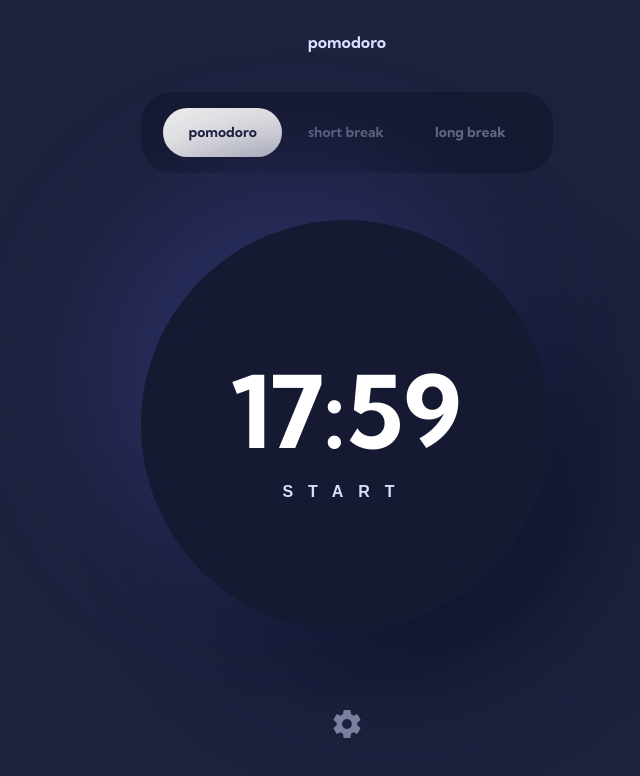
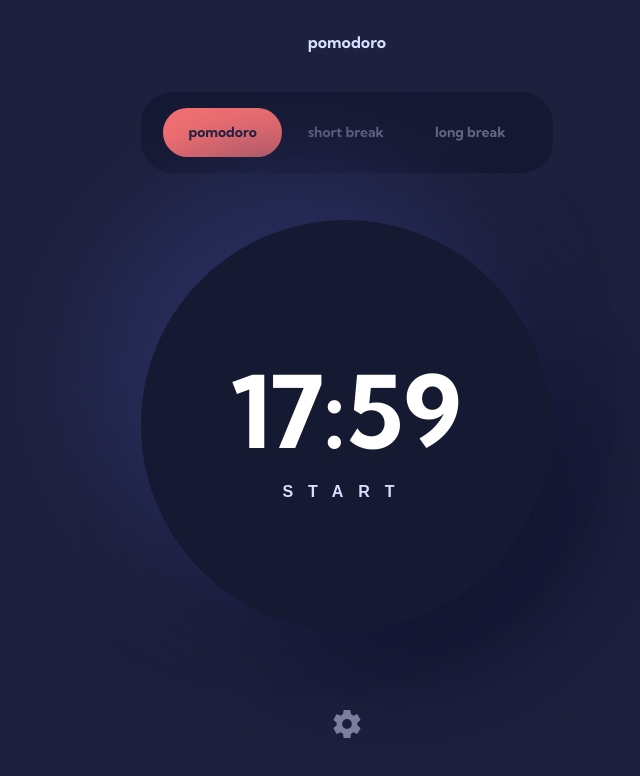
Before and after one commit to olaide-hok/pomodoro-app, a Next.js app: page / in a window 1280 px wide. Shown: the top 776 px of the page, without its empty margins (293-933 px from the left). Built offline with nearby package versions, Linux system fonts and the light colour scheme.

Commit message:
recieve props and render dynamic font-family and bg color.

```diff
--- a/components/TimerTabs.tsx
+++ b/components/TimerTabs.tsx
@@ -4,7 +4,7 @@ type TabTypeOption = {
     id: string;
     name: string;
 };
-const TimerTabs = () => {
+const TimerTabs = ({font, bgColor}: {font: string; bgColor: string}) => {
     const [activeTab, setActiveTab] = useState('pomodoro');
 
     const typeTabs: TabTypeOption[] = [
@@ -18,9 +18,9 @@ const TimerTabs = () => {
             {typeTabs.map((tab) => (
                 <button
                     key={tab.id}
-                    className={`type-tab-btn ff-kumbh-sans fw-700 lh-120 ${
-                        activeTab === tab.id ? 'active' : ''
-                    }`}
+                    className={`type-tab-btn ff-${font} ${
+                        activeTab === tab.id ? `bg-${bgColor}` : ''
+                    } fw-700 lh-120`}
                     type="button"
                     role="tab"
                     aria-selected={activeTab === tab.id ? 'true' : 'false'}
```
